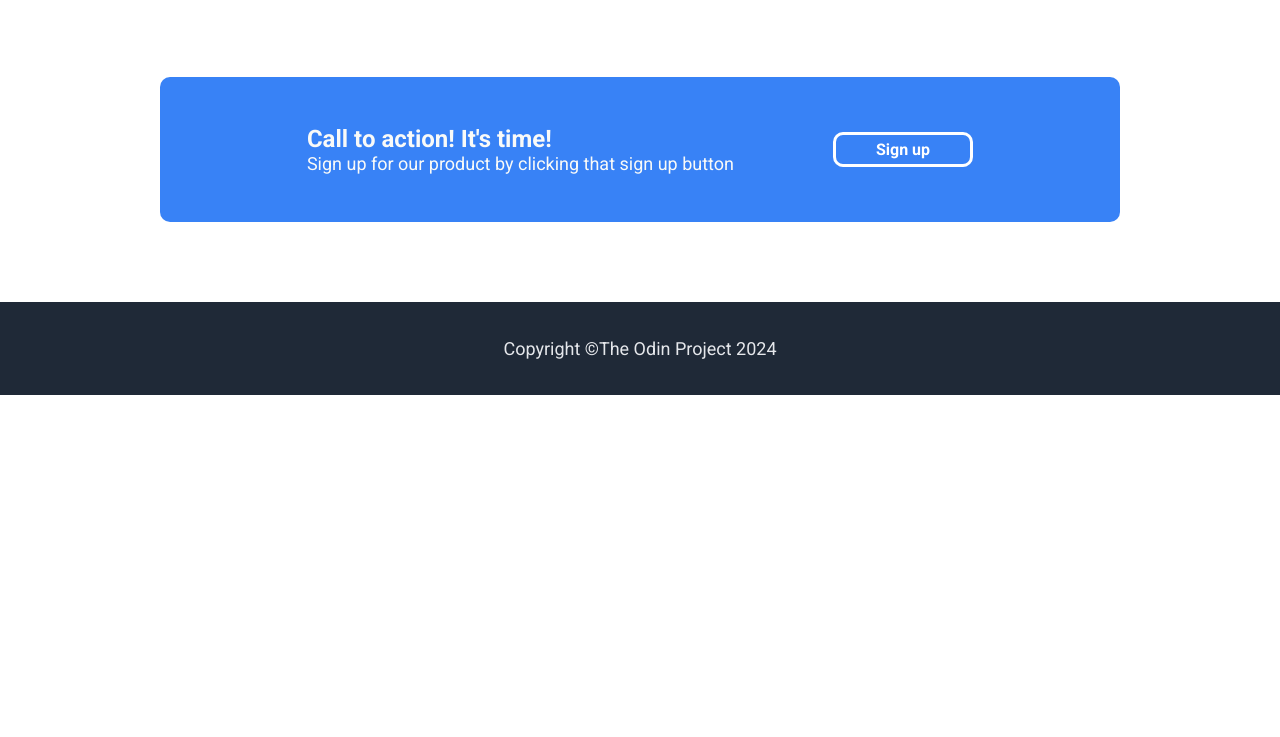
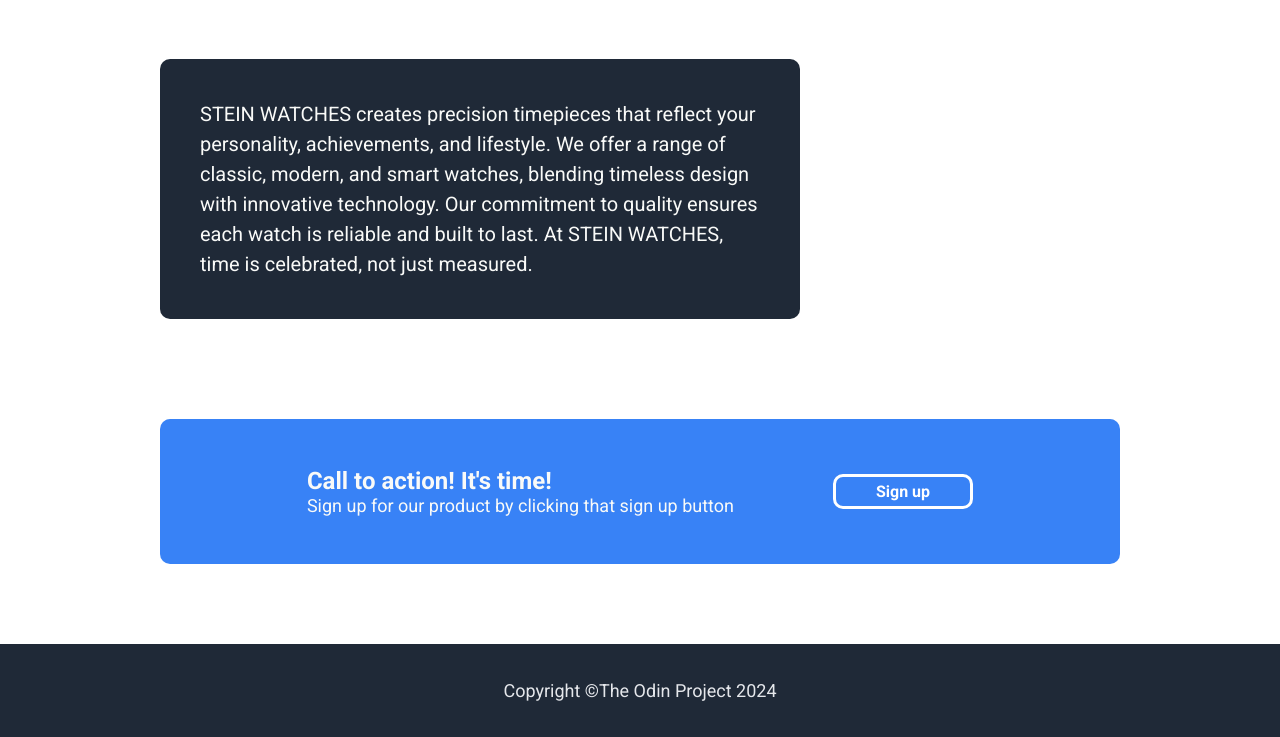
Before and after one commit to AKWANA686/Project-landing-page, a plain HTML site: page about-us.html in a window 1280 px wide. Shown: the part 89-826 px from the top of the page. Before the commit the page ends 800 px from the top, so only its background shows below. Drawn offline with Linux system fonts and the light colour scheme.

Commit message:
Styling page on project landing page

```diff
--- a/style.css
+++ b/style.css
@@ -206,6 +206,28 @@ main{
     justify-content: center;
     align-items: center;
 }
+.about{
+    background: #1F2937;
+    width: 50%;
+    height: 100%;
+    color: #1F2937;
+    display: block;
+    justify-content: center;
+    align-items: center;
+    font-size: 20px;
+    font-family: "Roboto", serif;
+    flex-wrap: wrap;
+    margin: 5em 8em;
+    border-radius: 10px;
+}
+.about #about-us {
+    display: inline-block;
+    justify-content: center;
+    align-items: center;
+    padding: 2em;
+    color: #F9FAF8;
+    line-height: 30px;
+}
 .ctn{
     background: #3882F6;
     margin: 5em 10em;
```
